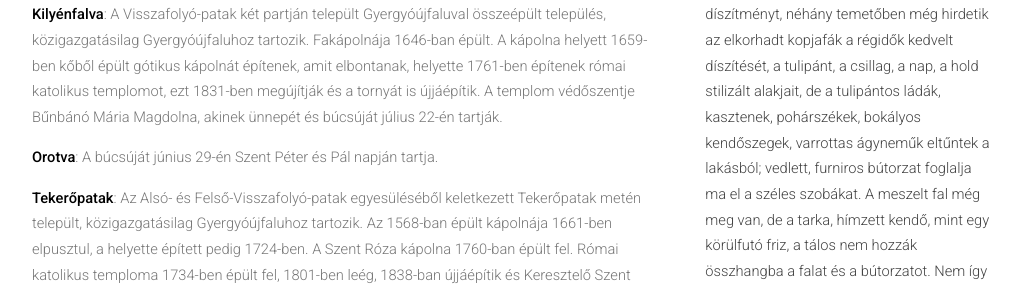
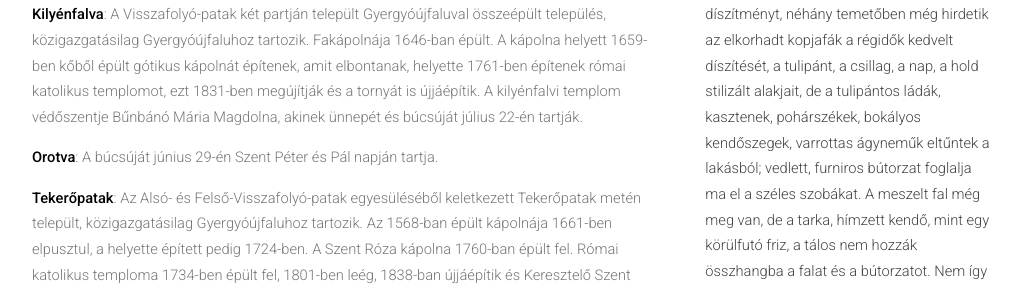
Before and after one commit to siculia/siculia.github.io, a Jekyll site: the page built from siculia-gyergyoszek.html, in a window 1280 px wide and 900 px high, scrolled down 2568 px. Shown: the part 255-540 px from the top of the window, without its empty margins (128-1148 px from the left). Built offline with Jekyll 4.4.1, drawn with Linux system fonts in a browser that asks for light colours; nearby versions of some CDN libraries; library files that are not in the unit come from our copies.

Commit message:
Kilyénfalva+

```diff
--- a/siculia-gyergyoszek.html
+++ b/siculia-gyergyoszek.html
@@ -41,7 +41,7 @@ layout: default
 						<p style="text-align: left;"><b>Heveder</b>: Vasláb mellett, a Heveder patak völgyében, a Kakashegy alatt fekszik.</p>
 						<p style="text-align: left;"><b>Háromkút</b>: A Hidegség patak völgyében, a Kis-Békás patak mentén települt szórványtelepülés. Gyimesközéplokhoz tartotott, Almásmezőtől 1956-ban vált külön, jelenleg közigazgatásilag Damukhoz tartozik, mert az 1968-ban a megyésítéskor a határt úgy húzták meg, hogy átkerüljön Neamţ megyéhez. Búcsúját június 24-én, Keresztelő Szent János születése napján tartja.</p>
 						<p style="text-align: left;"><b>Hosszúrez</b>: Az Aszó-patak völgyében települt, 1956-ban lett önálló település, közigazgatásilag Damuk községhez tartozik. Ortodox temploma Szent Péter és Pál tiszteletére van szentelve.</p>
-						<p style="text-align: left;"><b>Kilyénfalva</b>: A Visszafolyó-patak két partján települt Gyergyóújfaluval összeépült település, közigazgatásilag Gyergyóújfaluhoz tartozik. Fakápolnája 1646-ban épült. A kápolna helyett 1659-ben kőből épült gótikus kápolnát építenek, amit elbontanak, helyette 1761-ben építenek római katolikus templomot, ezt 1831-ben megújítják és a tornyát is újjáépítik. A templom védőszentje Bűnbánó Mária Magdolna, akinek ünnepét és búcsúját július 22-én tartják.</p>
+						<p style="text-align: left;"><b>Kilyénfalva</b>: A Visszafolyó-patak két partján települt Gyergyóújfaluval összeépült település, közigazgatásilag Gyergyóújfaluhoz tartozik. Fakápolnája 1646-ban épült. A kápolna helyett 1659-ben kőből épült gótikus kápolnát építenek, amit elbontanak, helyette 1761-ben építenek római katolikus templomot, ezt 1831-ben megújítják és a tornyát is újjáépítik. A kilyénfalvi templom védőszentje Bűnbánó Mária Magdolna, akinek ünnepét és búcsúját július 22-én tartják.</p>
 						<p style="text-align: left;"><b>Orotva</b>: A búcsúját június 29-én Szent Péter és Pál napján tartja.</p>
 						<p style="text-align: left;"><b>Tekerőpatak</b>: Az Alsó- és Felső-Visszafolyó-patak egyesüléséből keletkezett Tekerőpatak metén települt, közigazgatásilag Gyergyóújfaluhoz tartozik. Az 1568-ban épült kápolnája 1661-ben elpusztul, a helyette épített pedig 1724-ben. A Szent Róza kápolna 1760-ban épült fel. Római katolikus temploma 1734-ben épült fel, 1801-ben leég, 1838-ban újjáépítik és Keresztelő Szent János tiszteletére szentelik. Tekerőpatak római katolikus temploma a búcsúját június 24-én, Keresztelő Szent János születése napján tartja. A Sipos-kő oldalában találjuk a Sugó cseppkőbarlangot.</p>
 						<p style="text-align: left;"><b>Vasláb</b>: Vasláb, másként Gyergyóvasláb a Kakashegy, vagy Kakas-tető alatt fekszik. Szórványtelepülései a Boták, Tinkák, Heveder és Marosfő. A település első görögkatolikus temploma 1714-ben fából épült, mai temploma 1864-ben, tornya pedig 1880-ban készült. Ipartörténeti műemléke a Heveder-patak völgyében található 1860-ban épített vizifűrész. A Fenék rétláp a település déli bejáratánál, a Maros bal és jobb partján terül el. A település mellett dolomitbánya működik.</p>
```
